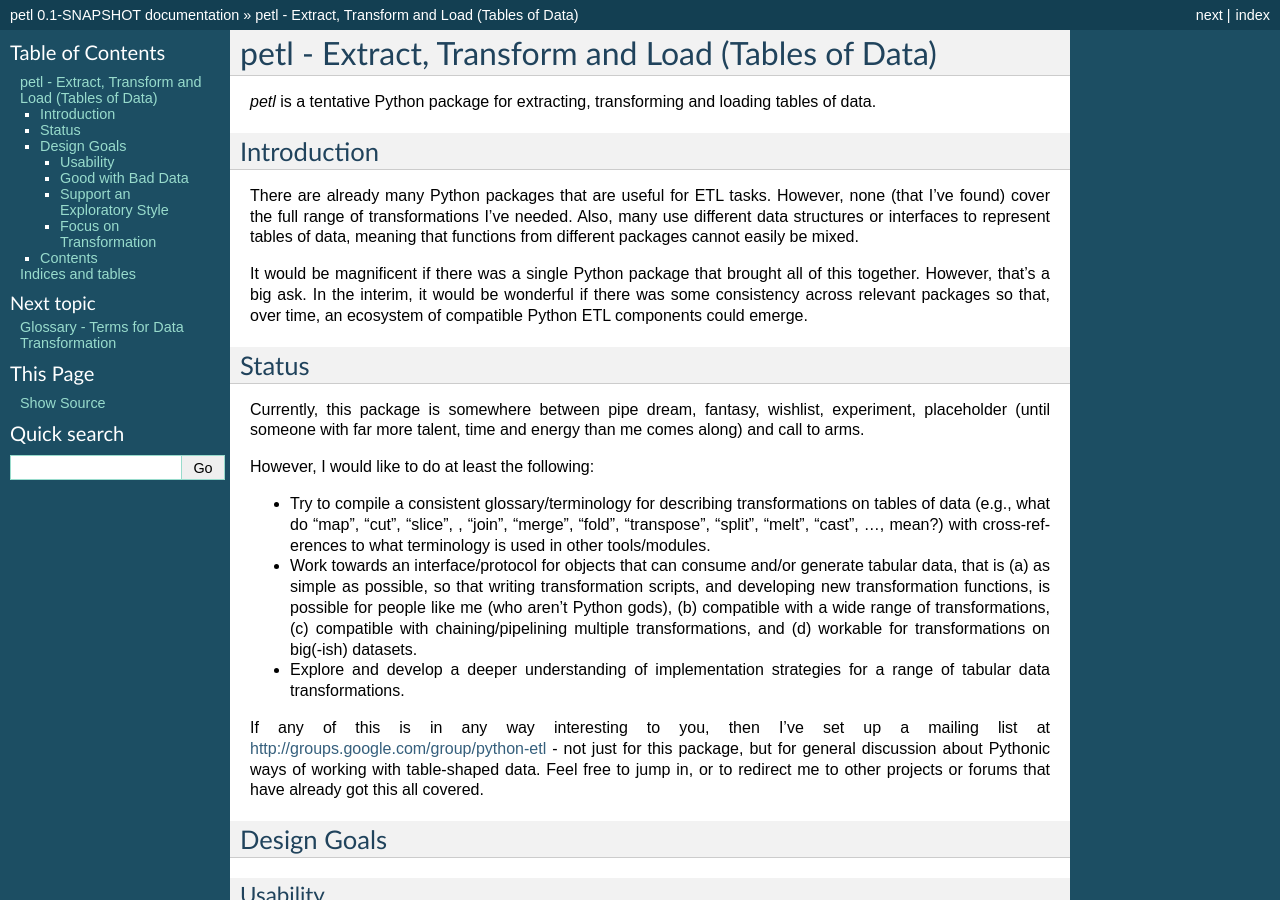
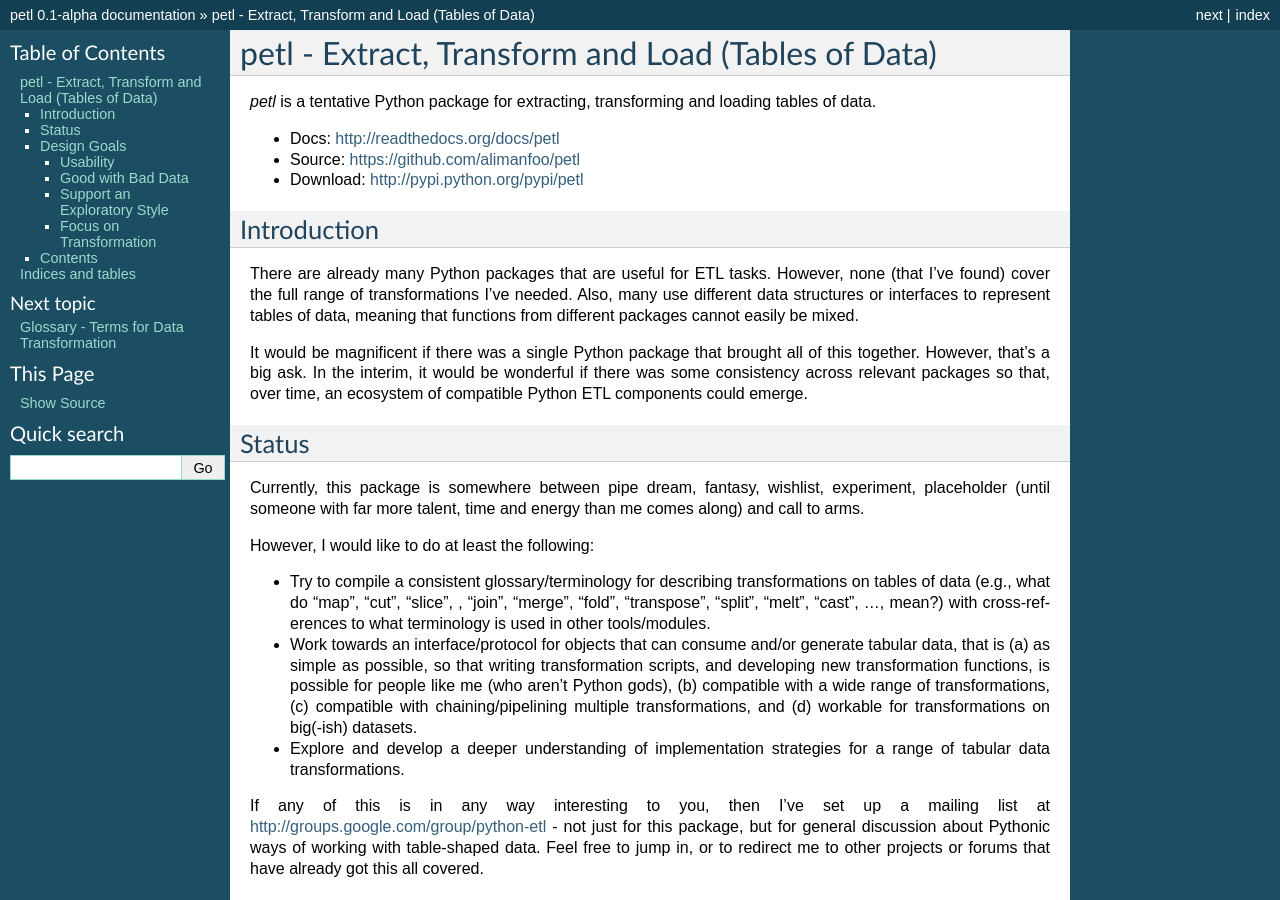
Before and after one commit to petl-developers/petl, a Sphinx documentation site: the page built from docs/index.txt, in a window 1280 px wide and 900 px high. Built offline with Sphinx 7.4.7, drawn with Linux system fonts in a browser that asks for light colours; formulas are drawn with MathJax 3; some of the changed text lies outside the part shown.

```diff
--- a/docs/conf.py
+++ b/docs/conf.py
@@ -48,9 +48,9 @@ copyright = u'2011, Alistair Miles'
 # built documents.
 #
 # The short X.Y version.
-version = '0.1-SNAPSHOT'
+version = '0.1'
 # The full version, including alpha/beta/rc tags.
-release = '0.1-SNAPSHOT'
+release = '0.1-alpha'
 
 # The language for content autogenerated by Sphinx. Refer to documentation
 # for a list of supported languages.
--- a/docs/index.txt
+++ b/docs/index.txt
@@ -4,6 +4,10 @@ petl - Extract, Transform and Load (Tables of Data)
 
 `petl` is a tentative Python package for extracting, transforming and
 loading tables of data.
+
+- Docs: http://readthedocs.org/docs/petl
+- Source: https://github.com/alimanfoo/petl
+- Download: http://pypi.python.org/pypi/petl
 
 Introduction
 ------------
```
Also changed, not shown: 1 other file.
